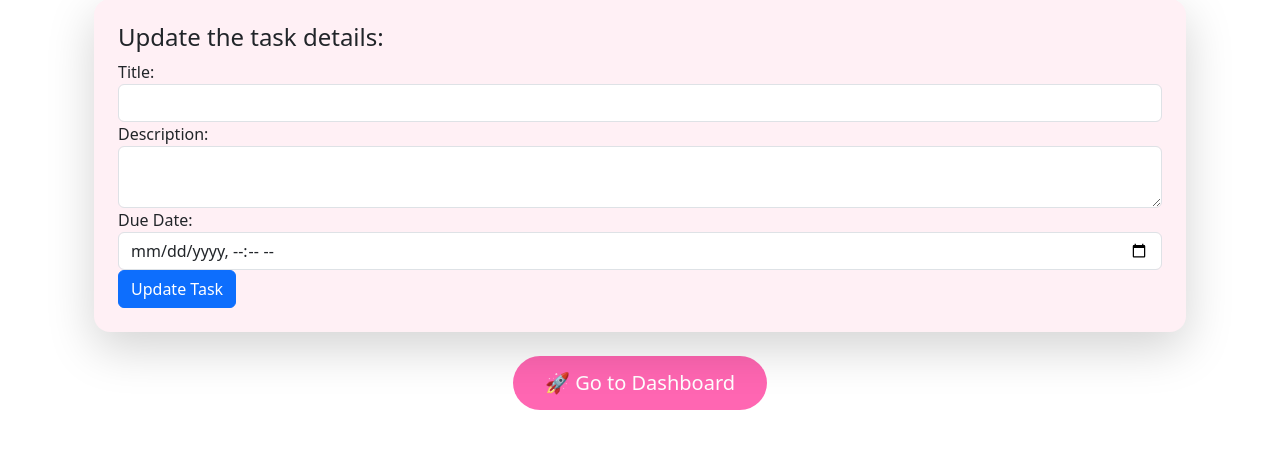
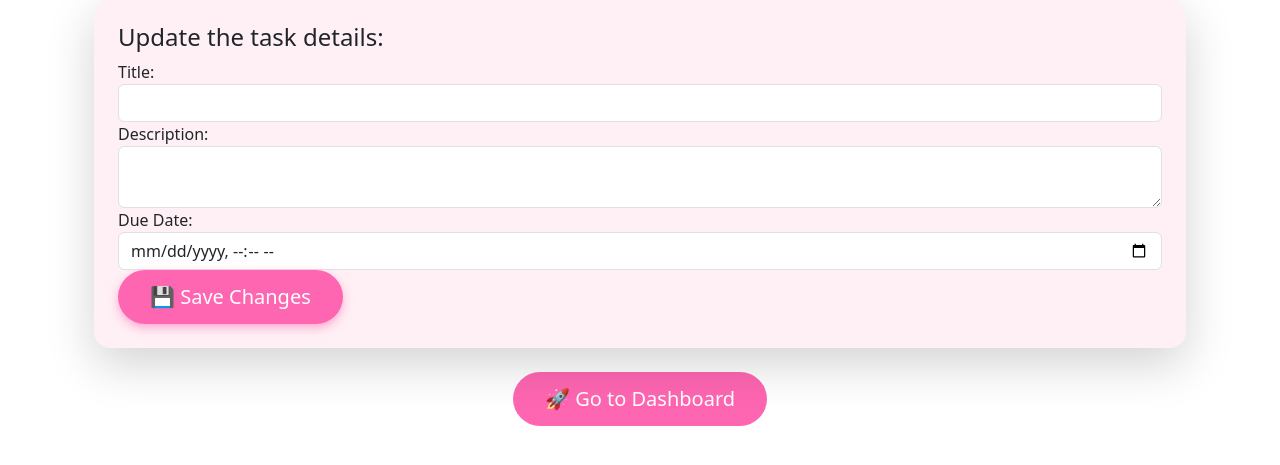
Before and after one commit to pittachiox/pittaweb, a Flask app: template templates/update_task.html in a window 1280 px wide. Shown: the part 287-752 px from the top of the page. Run offline with Flask 3, Linux system fonts and the light colour scheme; the template is opened without the code that fills it: values that come from a table or form of the project are taken from there, others are empty; some libraries are stand-ins or nearby versions.

Commit message:
decorate button

```diff
--- a/templates/update_task.html
+++ b/templates/update_task.html
@@ -28,8 +28,13 @@
             <label for="due_date">Due Date:</label>
             {{ form.due_date(class="form-control", type="datetime-local") }}  <!-- ✅ เปลี่ยน type -->
 
-            <button type="submit" class="btn btn-primary">Update Task</button>
+            <!-- 🔥 ปุ่ม Save Changes น่ารักๆ -->
+            <button type="submit" class="btn btn-lg text-white" style="background-color: #ff66b2; border: none; padding: 0.75rem 2rem; border-radius: 50px; box-shadow: 0 4px 10px rgba(255, 102, 178, 0.5); transition: transform 0.2s ease-in-out;"
+                onmouseover="this.style.transform='scale(1.05)'" onmouseout="this.style.transform='scale(1)'">
+                💾 Save Changes
+            </button>
         </form>
+
 
     </div>
 
```
